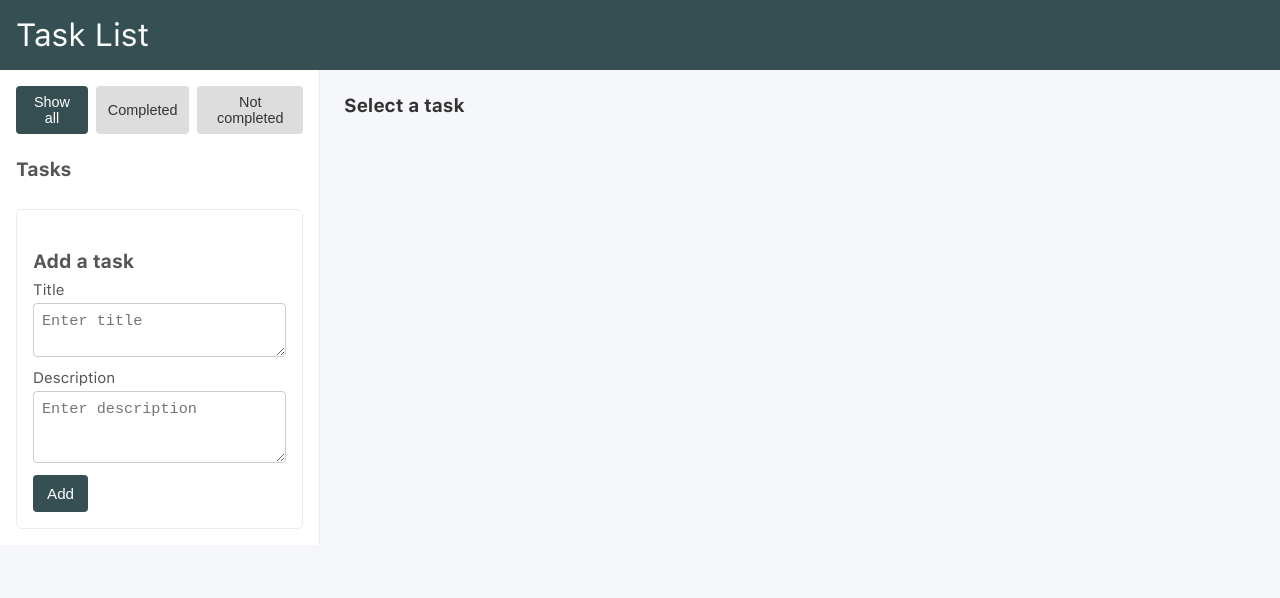
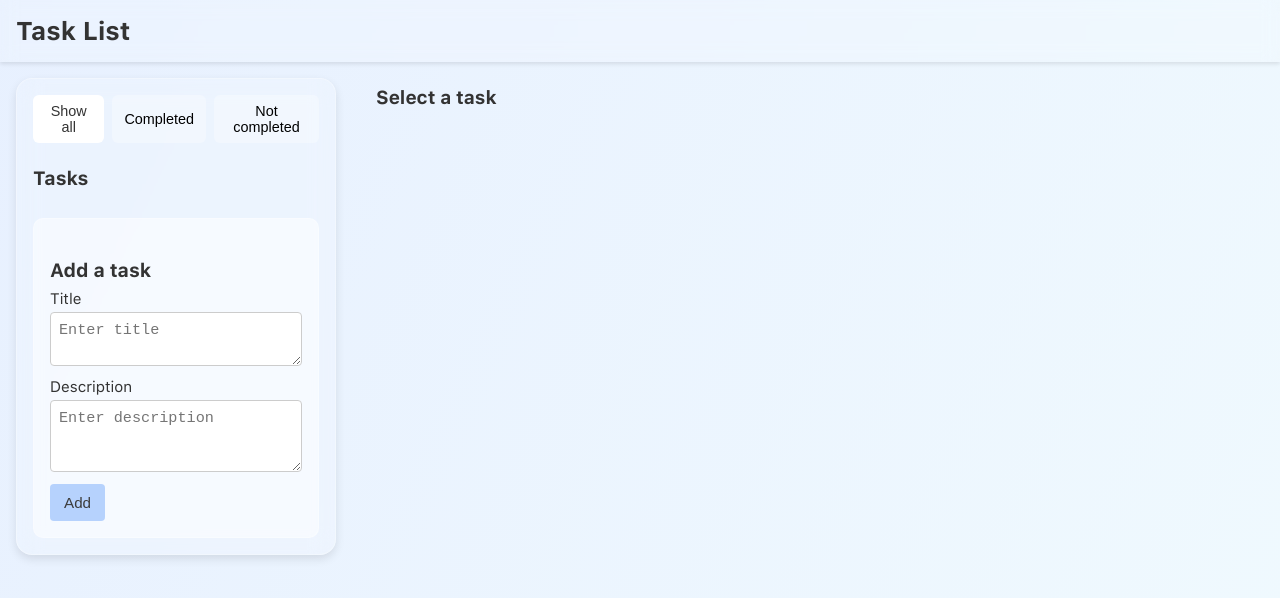
Before and after one commit to fakhri2406/task-list, a React (Create React App) app: page / in a window 1280 px wide. Shown: the top 598 px of the page. Built offline with nearby package versions, Linux system fonts and the light colour scheme.

Commit message:
implemented glassmorphism

```diff
--- a/src/App.css
+++ b/src/App.css
@@ -3,20 +3,21 @@
   flex-direction: column;
   height: 100vh;
   margin: 0;
-  background-color: #f5f7fa;
+  background: linear-gradient(115deg, rgba(161, 196, 253, 0.25) 0%, rgba(194, 233, 251, 0.25) 100%);
   color: #333;
 }
 
 .header-bar {
-  background-color: #354f52;
+  background-color: rgba(255, 255, 255, 0.15);
+  backdrop-filter: blur(8px);
   padding: 16px;
-  color: #fff;
   box-shadow: 0 2px 4px rgba(0, 0, 0, 0.1);
 }
 
 .header-title {
   margin: 0;
-  font-weight: 400;
+  font-weight: 700;
+  font-size: 1.6rem;
 }
 
 .layout-content {
@@ -30,28 +31,29 @@
   min-width: 320px;
   max-height: 100%;
   overflow-y: auto;
-  background-color: #fff;
-  border-right: 1px solid #eaeaea;
+
+  background: rgba(255, 255, 255, 0.15);
+  backdrop-filter: blur(12px);
+  border-radius: 16px;
+  margin: 16px;
   padding: 16px;
+  border: 1px solid rgba(255, 255, 255, 0.3);
+  box-shadow: 0 4px 10px rgba(0, 0, 0, 0.1);
 }
 
 .right-column {
   flex: 1;
   overflow-y: auto;
   padding: 24px;
-  background-color: #f5f7fa;
+  background-color: transparent;
 }
 
 .empty-right-column {
   padding: 40px;
   text-align: center;
-  color: #999;
-}
-
-.section-title {
-  margin: 24px 0 8px 0;
-  font-size: 1.2rem;
-  color: #555;
+  color: #333;
+  background-color: rgba(255, 255, 255, 0.3);
+  border-radius: 12px;
 }
 
 .filter-buttons {
@@ -63,21 +65,26 @@
 .filter-btn {
   border: none;
   padding: 8px 12px;
-  background-color: #ddd;
+  background-color: rgba(255, 255, 255, 0.3);
   cursor: pointer;
-  border-radius: 4px;
-  transition: background-color 0.2s;
+  border-radius: 6px;
+  transition: background-color 0.2s, color 0.2s;
   font-size: 0.9rem;
+}
+
+.filter-btn:hover {
+  background-color: rgba(255, 255, 255, 0.6);
   color: #333;
 }
 
-.filter-btn:hover {
-  background-color: #ccc;
+.filter-btn.active {
+  background-color: #fff;
+  color: #333;
 }
 
-.filter-btn.active {
-  background-color: #354f52;
-  color: #fff;
+.section-title {
+  margin: 24px 0 8px 0;
+  font-size: 1.2rem;
 }
 
 .tasks-list {
@@ -87,9 +94,9 @@
 }
 
 .task-item {
-  background-color: #fff;
-  border: 1px solid #ececec;
-  border-radius: 6px;
+  background-color: rgba(255, 255, 255, 0.6);
+  border: 1px solid rgba(255, 255, 255, 0.4);
+  border-radius: 10px;
   padding: 8px 12px;
   display: flex;
   justify-content: space-between;
@@ -99,6 +106,7 @@
 
 .task-item:hover {
   box-shadow: 0 2px 4px rgba(0, 0, 0, 0.1);
+  background-color: rgba(255, 255, 255, 0.8);
 }
 
 .task-item.completed {
@@ -115,6 +123,8 @@
   cursor: pointer;
   user-select: none;
   transition: color 0.2s;
+  font-weight: 500;
+  color: #333;
 }
 
 .task-title:hover {
@@ -134,12 +144,12 @@
   background-color: transparent;
   cursor: pointer;
   font-size: 1rem;
-  color: #888;
+  color: #555;
   transition: color 0.2s;
 }
 
 .edit-btn:hover {
-  color: #354f52;
+  color: #000;
 }
 
 .delete-btn:hover {
@@ -150,9 +160,10 @@
 .edit-form {
   margin-top: 20px;
   padding: 16px;
-  background-color: #fff;
-  border: 1px solid #ececec;
-  border-radius: 6px;
+  background-color: rgba(255, 255, 255, 0.5);
+  border: 1px solid rgba(255, 255, 255, 0.3);
+  border-radius: 10px;
+  color: #333;
 }
 
 .new-task-form .form-group,
@@ -166,13 +177,13 @@
 .edit-form label {
   font-size: 0.95rem;
   margin-bottom: 4px;
-  color: #555;
+  color: #333;
 }
 
+.new-task-form textarea,
 .new-task-form input,
-.new-task-form textarea,
-.edit-form input,
-.edit-form textarea {
+.edit-form textarea,
+.edit-form input {
   border: 1px solid #ccc;
   padding: 8px;
   font-size: 0.95rem;
@@ -184,13 +195,13 @@
 .new-task-form textarea:focus,
 .edit-form input:focus,
 .edit-form textarea:focus {
-  border-color: #354f52;
+  border-color: #999;
   outline: none;
 }
 
 .primary-btn {
-  background-color: #354f52;
-  color: #fff;
+  background-color: rgba(161, 196, 253, 0.75);
+  color: #3b3b3b;
   border: none;
   padding: 10px 14px;
   font-size: 0.95rem;
@@ -200,14 +211,15 @@
 }
 
 .primary-btn:hover {
-  background-color: #2d4143;
+  background-color: rgba(161, 196, 253, 1);
 }
 
 .detail-container {
-  background-color: #fff;
-  border-radius: 6px;
-  border: 1px solid #ececec;
+  background-color: rgba(255, 255, 255, 0.5);
+  border-radius: 10px;
+  border: 1px solid rgba(255, 255, 255, 0.3);
   padding: 20px;
+  color: #333;
 }
 
 .detail-title {
```
